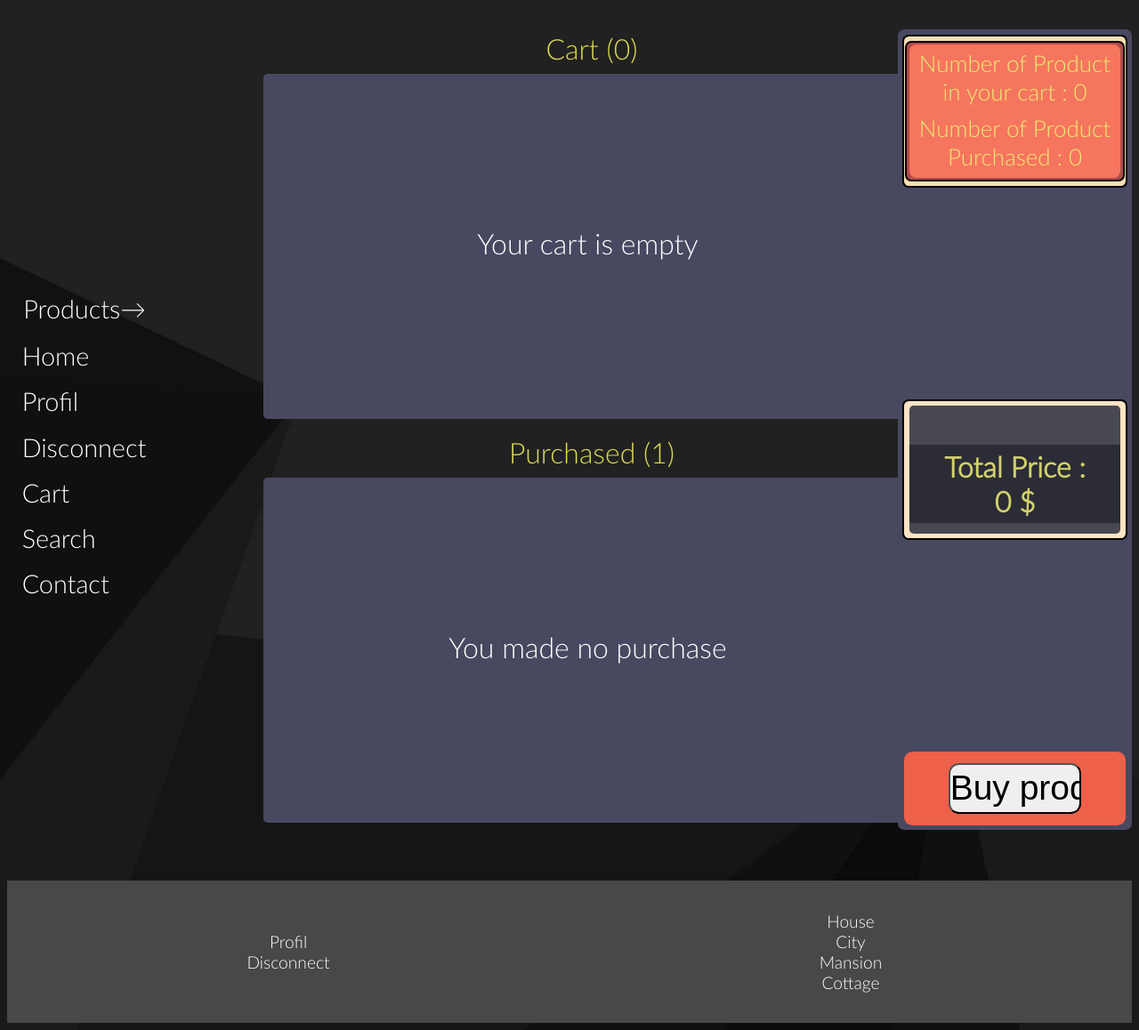
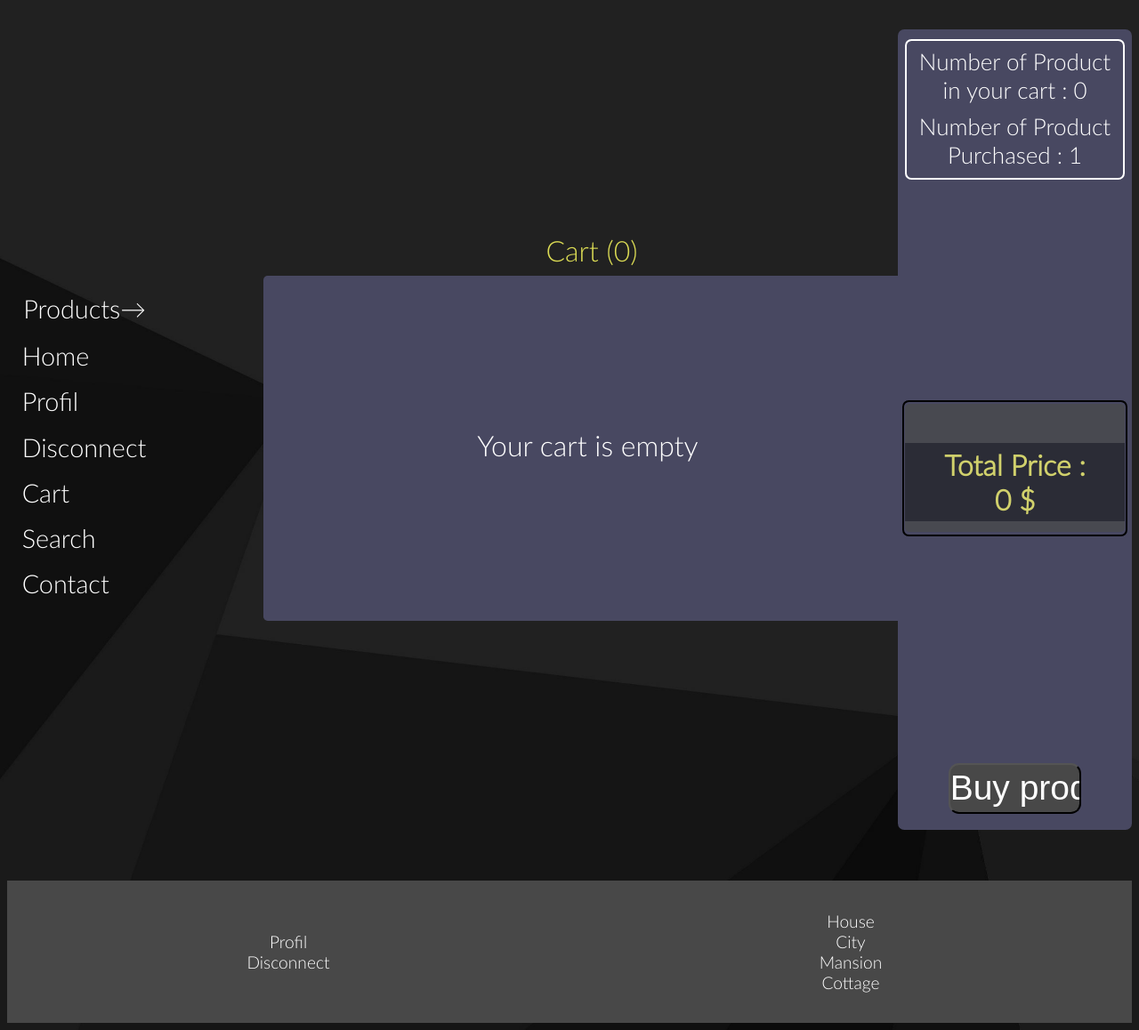
Before and after one commit to samuel-joly/boutique, a PHP site: page /cart.php in a window 1280 px wide. Shown: the whole page at 89% size. Run offline with PHP 8.4, Linux system fonts and the light colour scheme; a user stored in the database is signed in; data comes from the database, SQL or seed files in the repository; data that the repository does not hold is empty.

Commit message:
Add files via upload
harmonisation couleur cs page cart et suppression section produit déjà acheté

```diff
--- a/CSS/stylesheet.css
+++ b/CSS/stylesheet.css
@@ -1114,9 +1141,7 @@ margin: 2% auto;
 padding: 2% 0;
 width: 95%;
 height: 60%;
-border: 2px black solid;
 border-radius:0.3em;
-background-color: wheat;
 display: flex;
 flex-direction: column;
 justify-content: space-evenly;
@@ -1137,9 +1162,8 @@ width: 95%;
 height: 77%;
 padding: 1%;
 text-align: center;
-border: 2px black solid;
+border: 2px white solid;
 border-radius: 0.3em;
-background-color: rgb(177, 75, 75);
 }
 
 #option{
@@ -1182,7 +1206,6 @@ width: 95%;
 height: fit-content;
 border: 2px black solid;
 border-radius:0.3em;
-background-color: bisque;
 }
 
 .product-infos-basket
@@ -1203,8 +1226,8 @@ text-align: center;
 }
 
 #InfoAvantValidation{
-margin:2% auto;
-width: 95%;
+margin: 1% auto;
+width: 99%;
 height: fit-content;
 background: #484950;
 text-align: center;
@@ -1220,7 +1243,6 @@ width: 95%;
 padding: 5% 0;
 border-radius: 0.3em;
 height: auto;
-background-color: rgba(255, 99, 71, 0.911);
 text-align: center;
 display: flex;
 flex-direction: column;
@@ -1261,6 +1283,8 @@ font-style: bolder;
 font-size: 39px;
 border-radius: 0.3em;
 text-align: center;
+color: white;
+background-color:#484848;
 }
 
 #formulairePayement{
@@ -1286,19 +1315,15 @@ padding: 2% 0;
 }
 
 #nbcart{
-color:rgb(235, 235, 114);
-background-color:black;
+color:white;
 padding:2%;
 font-size: 26px;
-background-color: rgb(246, 117, 94);
 border-radius: 0.3em 0.3em 0em 0em;
 }
 
 #nbbought{
-color:rgb(235, 235, 114);
-background-color:black;
+color:white;
 padding:2% 2% 3%;
-background-color: rgb(246, 117, 94);
 font-size: 26px;
 border-radius: 0em 0em 0.3em 0.3em;
 }
--- a/cart.php
+++ b/cart.php
@@ -73,22 +73,23 @@
                             Buy product(s) <br><br>
                             <form method="POST">
                                 <div id="formulairePayement">
-                                    <input id="inputPayement" type="text" required name="Name" placeholder="Name">
-                                    <input id="inputPayement" type="text" required name="LastName" placeholder="Last name">
-                                    <input id="inputPayement" type="text"  required name="Adress" placeholder="Adress">
-                                    <input id="inputPayement" type="tel" required name="Tel" minlength="10" maxlength="11" placeholder="Tel">
+                                    <input id="inputPayements" type="text" required name="Name" placeholder="Name">
+                                    <input id="inputPayements" type="text" required name="LastName" placeholder="Last name">
+                                    <input id="inputPayements" type="text"  required name="Adress" placeholder="Adress">
+                                    <input id="inputPayements" type="tel" required name="Tel" minlength="10" maxlength="11" placeholder="Tel">
                                     <input id="inputPayement" type="email" required name="Email" placeholder="Email">
                                     <br>
                                     <input id="inputPayement" type="text" minlength="16" required maxlength="16" name="Codecarte1" placeholder="Card number">
                                     <div id="flexrow">
-                                        <input type="number" name="trip-start" value="01" min="01" required max="12">
-                                        <input type="number" name="trip-start1" value="2020" min="2020" required max="2030">
+                                        <input type="number" id="validationPanierbis3" name="trip-start" value="01" min="01" required max="12">
+                                        <input type="number" id="validationPanierbis3" name="trip-start1" value="2020" min="2020" required max="2030">
                                     </div>
                                     <input id="inputPayement" type="text" minlength="3" maxlength="3" required name="Codecarte3" placeholder="Visual cryptogram"></br>
-                                    <input id="inputPayement" type='submit' name='validerReel' class="addcartgoback-insideBis" value='Buy Product(s)'>
+                                    <input id="validationPanierbis4" type='submit' name='validerReel' class="addcartgoback-insideBis" value='Buy Product(s)'>
+                                or </br>
+                                <a href='cart.php' id="validationPanierbis5" class="addcartgoback-insideBis">Come Back</a>
                                 </div>
-                            </form>or </br>
-                            <a href='cart.php'>Come Back</a>
+                            </form>
                         </div>
                     <?php
                      }
@@ -181,46 +182,6 @@
 
                 </section>
 
-                <div class="titrePanier">Purchased (<?php if(isset($_SESSION['nb_prod_achete'])){echo $_SESSION['nb_prod_achete'];} else{echo 0;} ?>)
-                </div>
-
-                <section id="panierList"  class='flexc just-between align-center'>
-
-                    <div id='products-box-basket' class='flexc just-between align-center'>
-
-                        <!-- AFFICHAGE PRODUIT ACHETER -->
-
-                        <?php
-                        $requeteBought="SELECT title, image, users.name, users.avatar as avatar, products.id as id_prod, size, price, cost, staff, location, orientation FROM products
-                        INNER JOIN agents ON products.id_agent = agents.id
-                        INNER JOIN users ON agents.id_user = users.id
-                        INNER JOIN bought ON products.id = bought.id_product
-                        WHERE bought.id_user='".$_SESSION['id']."'";
-
-                        $productsBought = $stmt->query($requeteBought)->fetchAll(PDO::FETCH_ASSOC);
-                        $_SESSION['nb_prod_achete']=count($productsBought);
-                        if(empty($productsBought)){
-                        ?>    <div id="aucunAchat">You made no purchase</div> <?php
-                        }
-                        foreach($productsBought as $product){
-                        ?>
-                            <div class='flexr just-between product-zone'>
-
-                                <div class='product-box flexr just-between align-center center'
-                                style='background-image:url(<?=$product["image"]?>); background-size:cover;'>
-                                </div>
-
-								<div id='product-bought'><?php echo $product['title'] ?>  <br>
-                                    Purchased product
-                                </div>
-
-                            </div>
-                        <?php
-                        }
-                        ?>
-                    </div>
-
-                </section>
 
             </section>
 
```
Also changed, not shown: other parts of CSS/stylesheet.css (+36 -4 lines).
